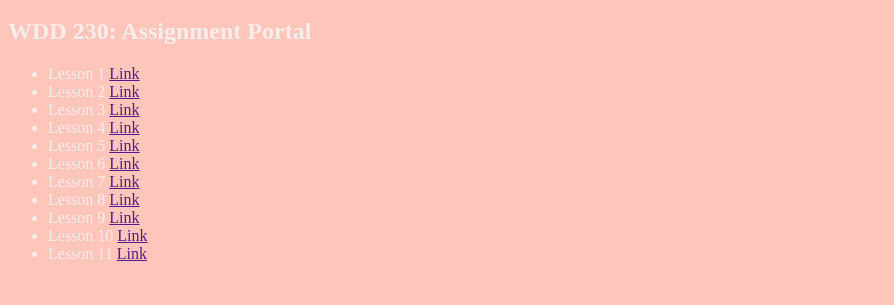
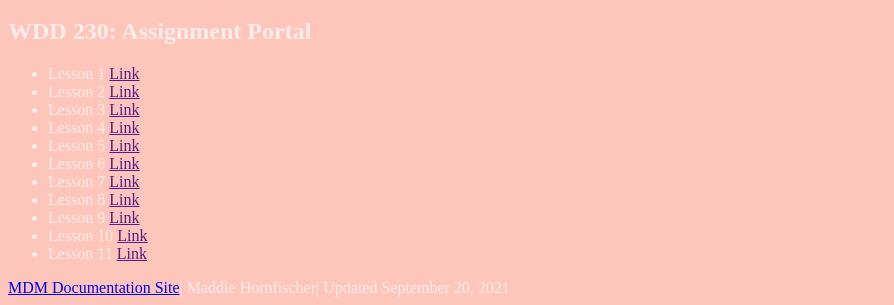
Before and after one commit to maddiesinger/maddiesinger.github.io, a plain HTML site: page index.html in a window 1280 px wide. Shown: the part 682-987 px from the top of the page, without its empty margins (0-894 px from the left). Before the commit the page ends 961 px from the top, so only its background shows below. Drawn offline with Linux system fonts and the light colour scheme.

Commit message:
added footer

```diff
--- a/index.html
+++ b/index.html
@@ -31,7 +31,7 @@
        <li>Lesson 11 <a href="">Link</a></li>
     </ul>
     </main>
-    <footer id="page-footer"></footer>
+    <footer id="page-footer"> <a href="https://developer.mozilla.org/en-US/"> MDM Documentation Site</a>| Maddie Hornfischer| Updated September 20, 2021</footer>
   </div>
   </body>
 </html>
```
